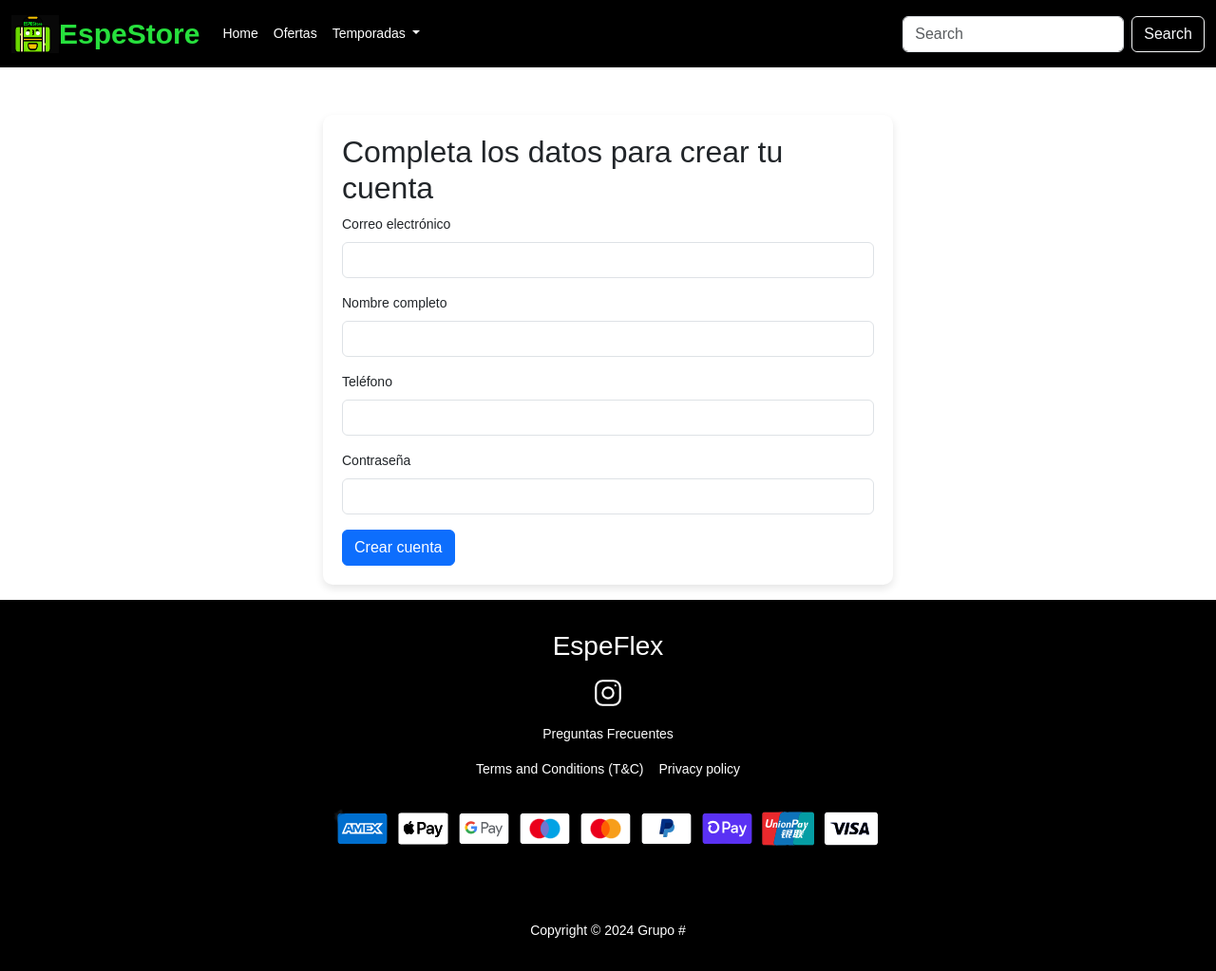
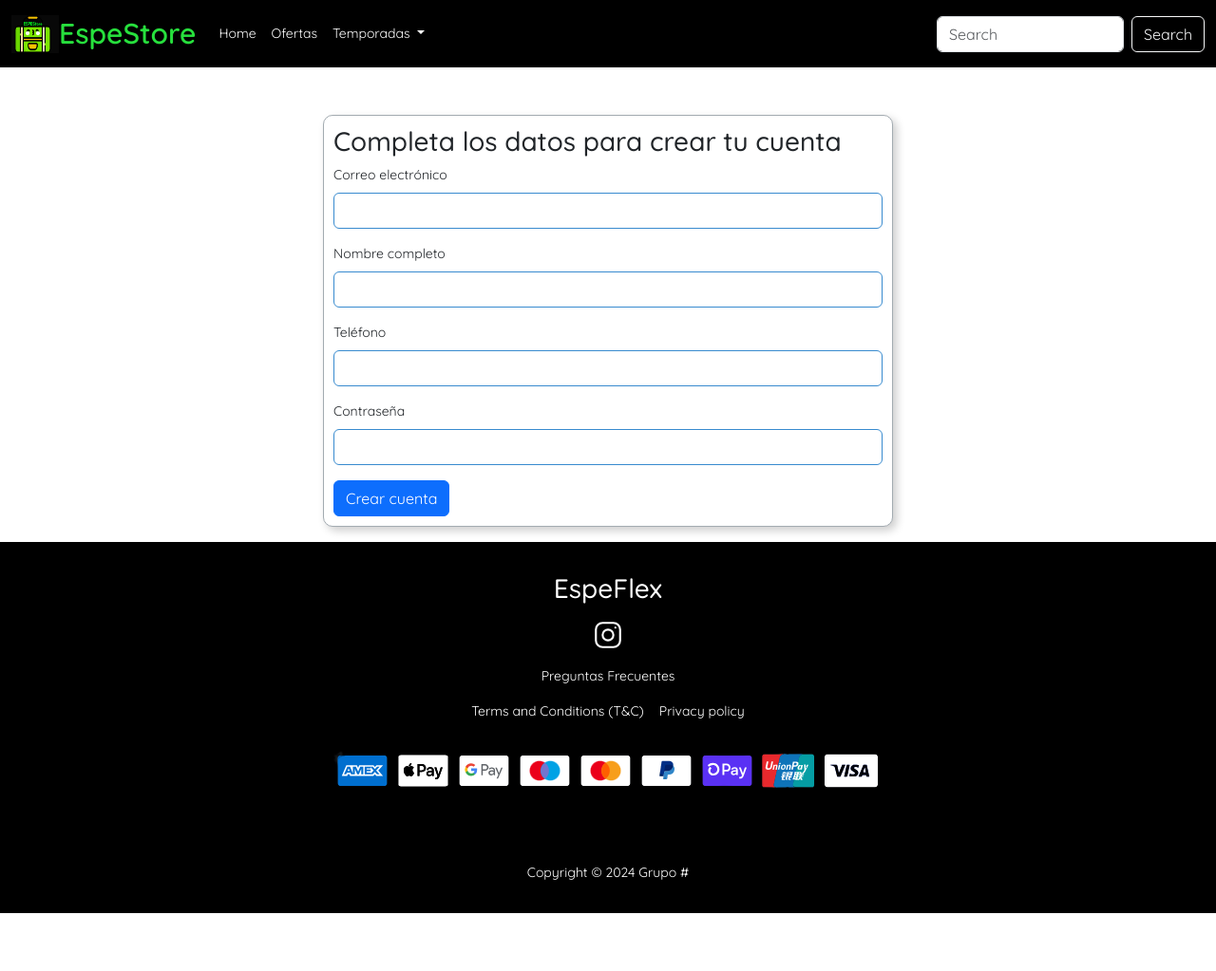
Before and after one commit to AndresPantoja004/Proyecto-ATW-U1, a PHP site: page /index5.html in a window 1280 px wide. Shown: the whole page at 95% size. After the commit the page ends 962 px from the top, so only its background shows below. Run offline with PHP 8.4, Linux system fonts and the light colour scheme.

Commit message:
Ha terminado by Camila 5

```diff
--- a/index3.html
+++ b/index3.html
@@ -12,7 +12,7 @@
 
     <style>
         body {
-            font-family: 'Poppins', sans-serif;
+            font-family: 'Quicksand', sans-serif;
             font-size: 14px;
         }
 
--- a/index4.html
+++ b/index4.html
@@ -13,7 +13,7 @@
 
     <style>
           body{
-        font-family: 'Poppins', sans-serif;
+            font-family: 'Quicksand', sans-serif;
         }
          button {
             border-radius: 4px;
--- a/index5.html
+++ b/index5.html
@@ -13,7 +13,8 @@
 
     <style>
         body {
-            font-family: 'Poppins', sans-serif;
+            font-family: 'Quicksand', sans-serif;
+            font-size: 14px;
         }
 
         button {
@@ -111,6 +112,15 @@
             border: solid 1px #388bcf;
             color: white;
         }
+        .caja1{
+            border: solid 1px #a3abb1;
+            box-shadow: 4px 4px 10px rgba(0, 0, 0, 0.2);
+            padding: 10px;
+        }
+        .caja{
+            border: solid 1px #388bcf;
+
+        }
     </style>
 </head>
 
@@ -154,24 +164,24 @@
     </nav>
 
     <!-- Formulario de creación de cuenta -->
-    <div class="container">
-        <h2>Completa los datos para crear tu cuenta</h2>
+    <div class="container caja1">
+        <h3>Completa los datos para crear tu cuenta</h3>
         <form id="signupForm">
             <div class="mb-3">
                 <label for="email" class="form-label">Correo electrónico</label>
-                <input type="email" class="form-control" id="email" required>
+                <input type="email" class="caja form-control" id="email" required>
             </div>
             <div class="mb-3">
                 <label for="name" class="form-label">Nombre completo</label>
-                <input type="text" class="form-control" id="name" required>
+                <input type="text" class="caja form-control" id="name" required>
             </div>
             <div class="mb-3">
                 <label for="phone" class="form-label">Teléfono</label>
-                <input type="text" class="form-control" id="phone" required>
+                <input type="text" class="caja form-control" id="phone" required>
             </div>
             <div class="mb-3">
                 <label for="password" class="form-label">Contraseña</label>
-                <input type="password" class="form-control" id="password" required>
+                <input type="password" class="caja form-control" id="password" required>
             </div>
             <button type="submit" class="btn btn-primary">Crear cuenta</button>
         </form>
--- a/style.css
+++ b/style.css
@@ -1,5 +1,5 @@
 body{
-    font-family: 'Poppins';
+    font-family: 'Quicksand', sans-serif;
 }
 .navbar{
     background: #000000;
```
